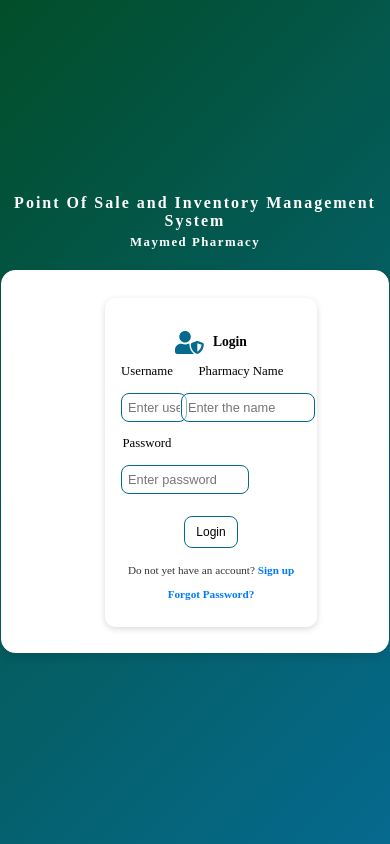
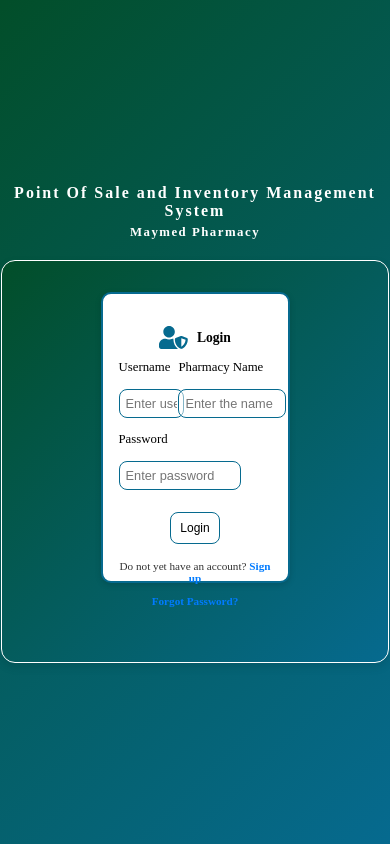
Before and after one commit to pharmacysystem950-hub/noorhayapharmacysystem, a React (Create React App) app: page / in a window 390 px wide. Built offline with nearby package versions, Linux system fonts and the light colour scheme.

Commit message:
Improve login page responsiveness (row + column)

```diff
--- a/src/styles/LoginPage.css
+++ b/src/styles/LoginPage.css
@@ -37,15 +37,15 @@
 }
 
 .login-row {
-  width: 45%;
+    width: 40%;
     max-width: 1200px;
-  height: 70%;
+    height: 80% ;
     max-height: 1000px;
     display: flex;
     margin-top: 5px;
     align-items: center;
     justify-content: center;
-  background: white;
+    background: linear-gradient(135deg, #024e29 0%, #066a8f 100%);
     border-radius: 14px;
     box-shadow: 0px 4px 10px rgba(0, 0, 0, 0.1);
     overflow: hidden;
@@ -117,15 +117,21 @@
 }
 
 .login-container {
-  width: 100%;
+   background: white;                  /* white card background */
+    padding: 10px 25px;                   /* spacing inside */
+    border-radius: 14px;
+    border: 2px solid #066a8f;               /* smooth rounded corners */
+    box-shadow: 0 4px 12px rgba(0, 0, 0, 0.1); /* subtle shadow */
+    margin-top: 5px;                     /* space from top */
+    text-align: center;
+    width: 85%;
     max-width: 500px;
-  min-width: 100px;
-  margin: auto;
-  margin-top: 2px;
+    height: 73%;
+    max-height: 750px;
 }
 
 .login-button {
-  width: 40%;
+  width: 25%;
   max-width: 200px;
   min-width: 50px;
   margin: 1px auto;
@@ -155,7 +161,7 @@
 }
 
 #password {
-  width: 220%;
+  width: 210%;
   margin-top: 1px;
   margin-bottom: 1px;
 }
@@ -184,6 +190,7 @@
   font-size: 0.8rem;
   font-weight: 300;
   margin-bottom: 0.5rem;
+  text-align: start;
 }
 
 form input {
```
Lines whose indentation alone changed are shown as unchanged.
